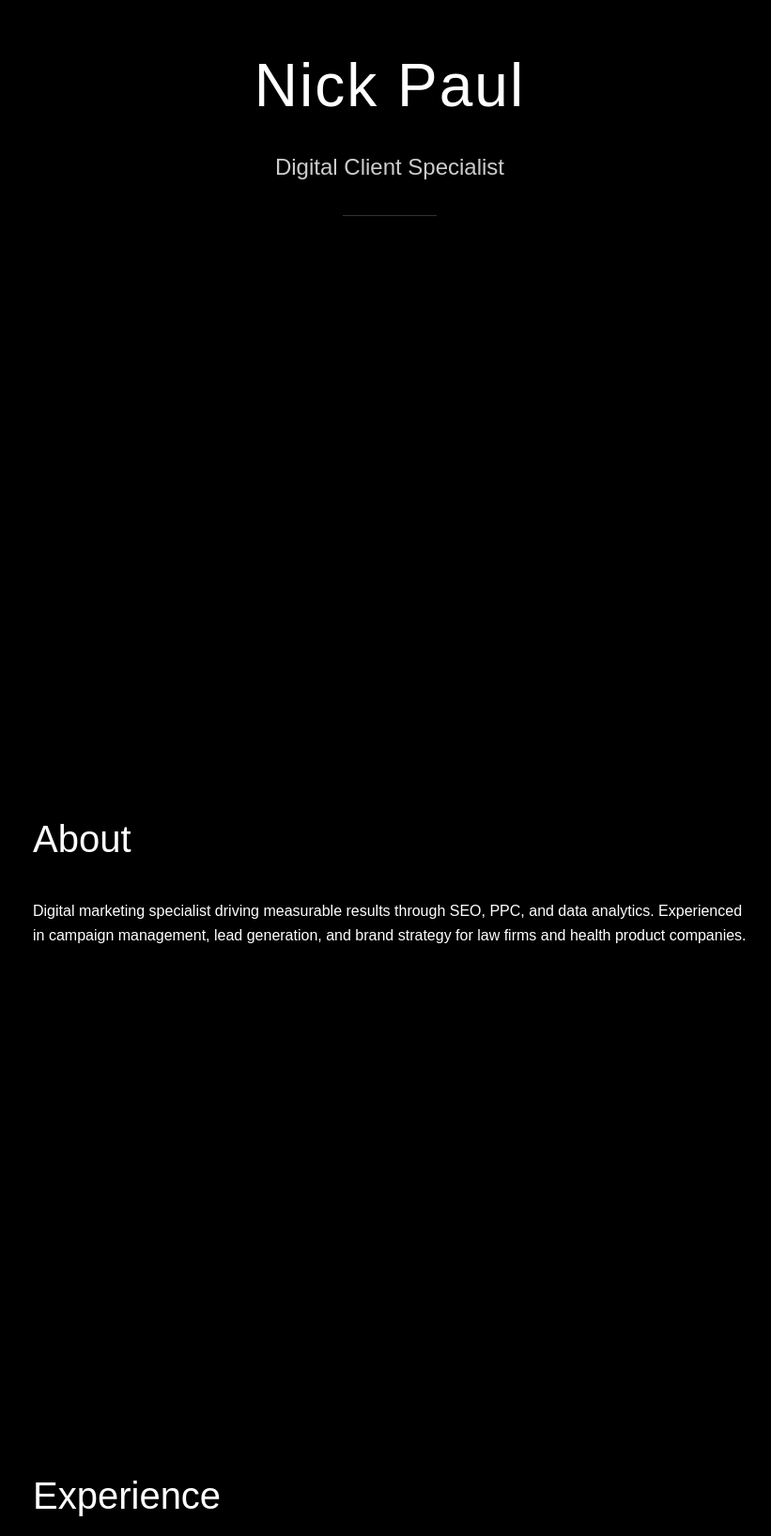
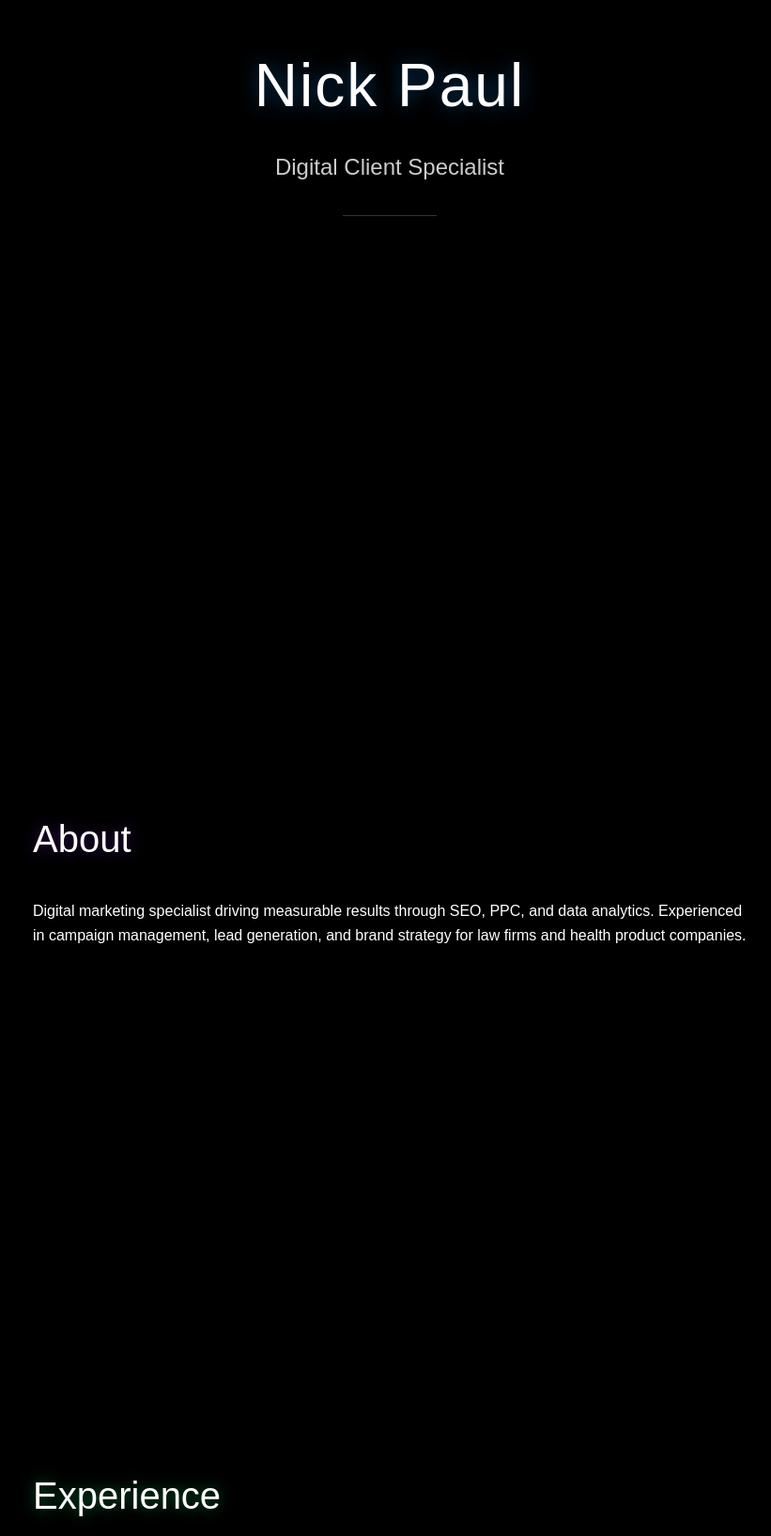
Before and after one commit to nikkopaull/portfolio, a plain HTML site: page index.html in a window 1280 px wide. Shown: the part 265-1900 px from the top of the page at 94% size, without its empty margins (225-1046 px from the left). Drawn offline with Linux system fonts and the light colour scheme.

Commit message:
Update style.css
Adding Glow Effects

```diff
--- a/style.css
+++ b/style.css
@@ -99,3 +99,40 @@ h2 {
         font-size: 2rem;
     }
 }
+/* Alternating color glows - paste at bottom */
+
+/* Hero name - Blue glow */
+#hero h1 {
+    font-size: 4rem;
+    font-weight: 300;
+    margin-bottom: 1rem;
+    letter-spacing: 2px;
+    text-shadow: 0 0 20px rgba(0, 150, 255, 0.4);
+    transition: all 0.3s ease;
+}
+
+#hero h1:hover {
+    text-shadow: 0 0 30px rgba(0, 150, 255, 0.8);
+}
+
+/* About section - Purple glow */
+#about h2 {
+    text-shadow: 0 0 15px rgba(138, 43, 226, 0.4);
+}
+
+/* Experience section - Green glow */
+#experience h2 {
+    text-shadow: 0 0 15px rgba(0, 255, 127, 0.4);
+}
+
+/* Contact section - Orange glow */
+#contact h2 {
+    text-shadow: 0 0 15px rgba(255, 100, 0, 0.4);
+}
+
+/* Experience box with blue glow */
+.job:hover {
+    background-color: #111111;
+    border-color: #555555;
+    box-shadow: 0 0 25px rgba(0, 150, 255, 0.2);
+}
```
